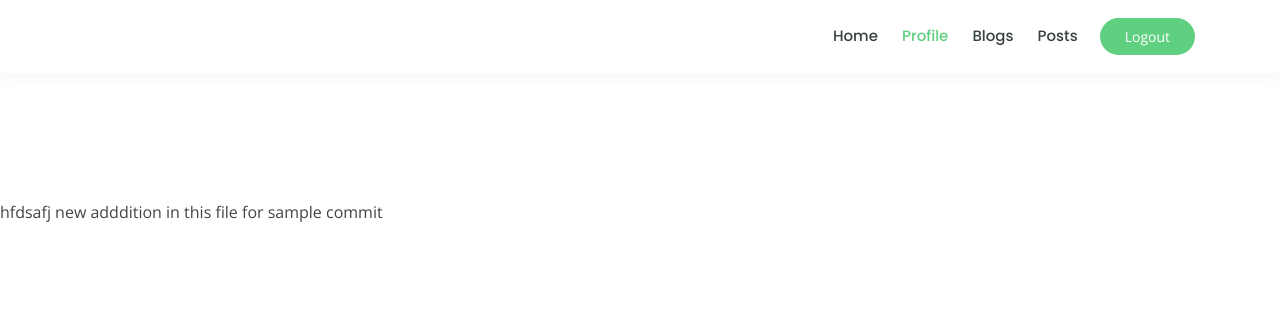
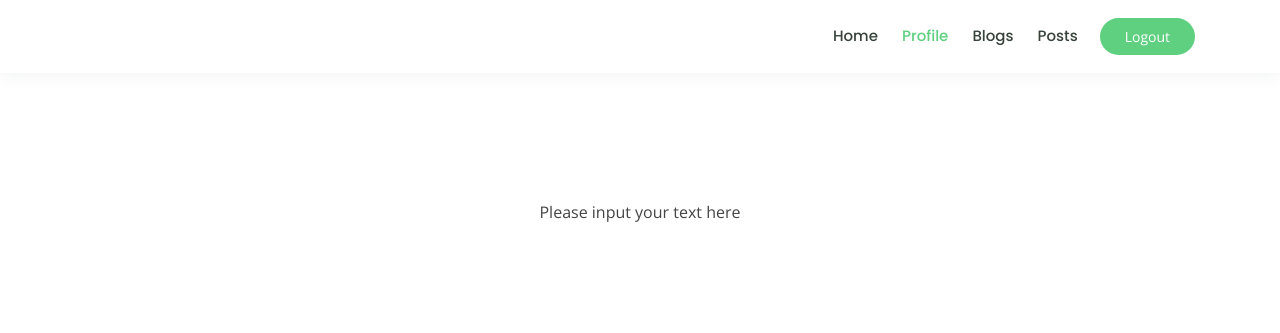
Before and after one commit to aniket500/MIP-sem-6, a Django app: page /txt_sum/ in a window 1280 px wide. Shown: the top 333 px of the page. Run offline with Django 3.2, Linux system fonts and the light colour scheme; some libraries are stand-ins or nearby versions.

Commit message:
basic changes

```diff
--- a/quoraBlog/templates/txt_sum.html
+++ b/quoraBlog/templates/txt_sum.html
@@ -63,7 +63,6 @@
       </div>
     </div><!-- End Breadcrumbs -->
 
-    <div>
-        hfdsafj
-        new adddition in this file for sample commit
+    <div style="text-align: center;">
+        Please input your text here
     </div>
```
Also changed, not shown: db.sqlite3.
